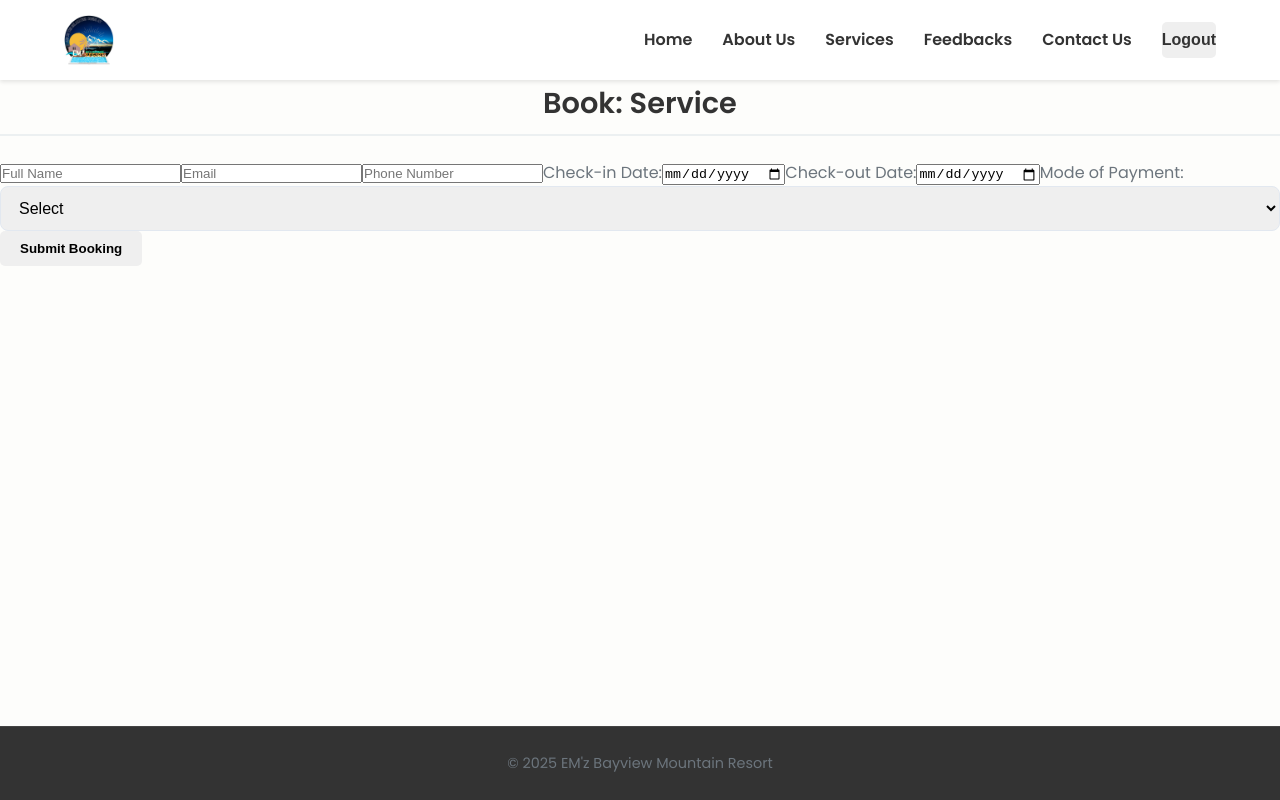
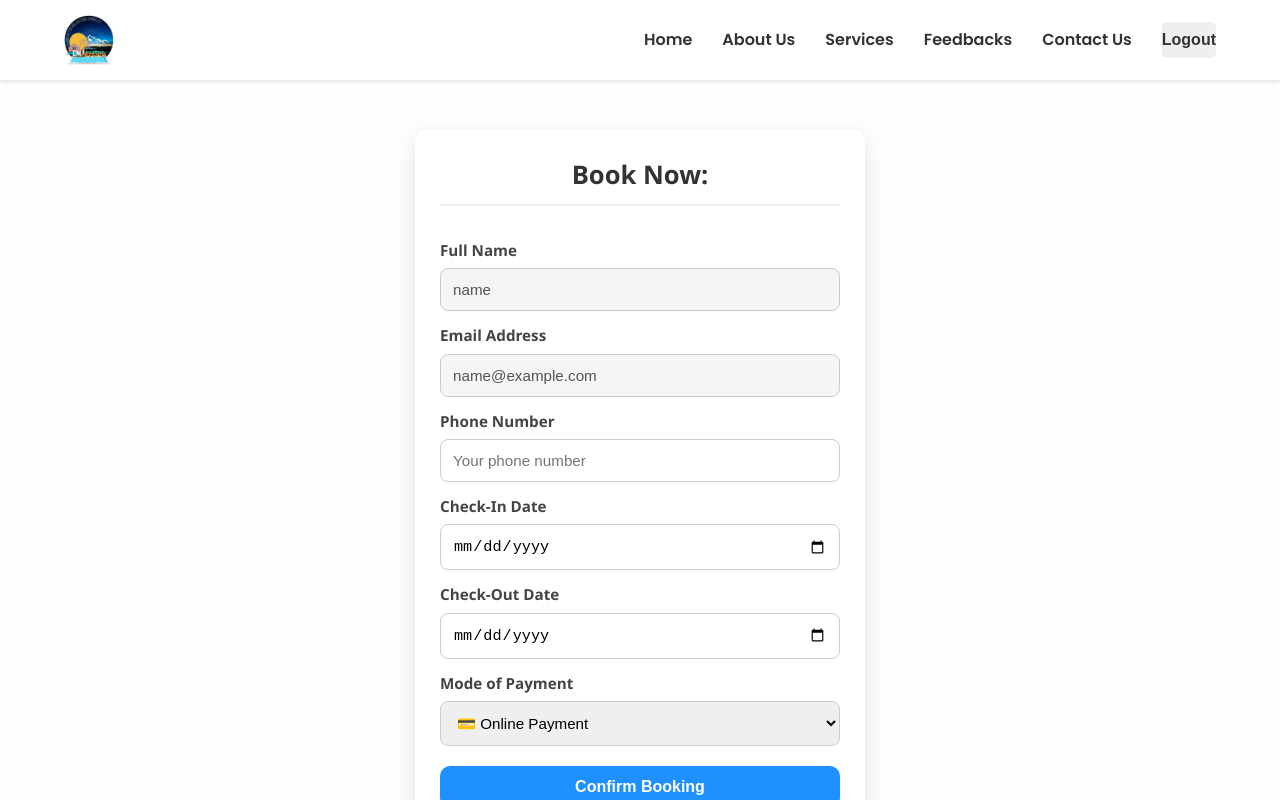
Before and after one commit to Kennyy02/Resort-Management-System, a React (Create React App) app in the folder frontend/: page /booknow in a window 1280 px wide. Built offline with nearby package versions, Linux system fonts and the light colour scheme; no server answers; sample sign-in values are in the browser's storage.

Commit message:
Update booknow.js

```diff
--- a/frontend/src/users/booknow.js
+++ b/frontend/src/users/booknow.js
@@ -1,9 +1,10 @@
 import React, { useState, useEffect } from "react";
-import { useLocation } from "react-router-dom";
-import "./styles/booknow.css";
+import { useLocation, useNavigate } from "react-router-dom";
+import './styles/booknow.css';
 
 const BookNow = () => {
   const location = useLocation();
+  const navigate = useNavigate();
   const { serviceId, serviceName } = location.state || {};
 
   const [formData, setFormData] = useState({
@@ -12,106 +13,161 @@ const BookNow = () => {
     phoneNumber: "",
     checkInDate: "",
     checkOutDate: "",
-    modeOfPayment: "",
-    referenceNumber: "",
+    modeOfPayment: "online",
   });
 
   const [bookedDates, setBookedDates] = useState([]);
   const [message, setMessage] = useState("");
 
-  // --- Fetch booked dates for selected service ---
+  // Auto-fill logged-in user details
   useEffect(() => {
-    if (!serviceId) {
-      console.warn("⚠️ serviceId missing — cannot fetch booked dates");
-      return;
+    const loggedIn = localStorage.getItem("isLoggedIn");
+    const user = JSON.parse(localStorage.getItem("user"));
+
+    if (!loggedIn || !user) {
+      navigate("/login", {
+        state: { from: "/booknow", message: "Please sign in to continue booking." },
+      });
+    } else {
+      // derive a fallback name from email if fullname is missing
+      const fallbackName = user.email ? user.email.split("@")[0] : "";
+
+      setFormData((prev) => ({
+        ...prev,
+        name: user.fullname || fallbackName,
+        email: user.email || "",
+        phoneNumber: user.phone || "",
+      }));
     }
+  }, [navigate]);
 
-    fetch(`https://booking-production-5576.up.railway.app/api/bookings/service/${serviceId}`)
-      .then((res) => {
-        if (!res.ok) throw new Error("Failed to fetch booked dates");
-        return res.json();
-      })
-      .then((data) => setBookedDates(data))
-      .catch((err) => console.error("Error fetching booked dates:", err));
+  // Fetch already booked dates for the service
+  useEffect(() => {
+    if (serviceId) {
+      fetch(`http://localhost:5003/api/bookings/service/${serviceId}`)
+        .then((res) => res.json())
+        .then((data) => setBookedDates(data))
+        .catch((err) => console.error("Error fetching booked dates:", err));
+    }
   }, [serviceId]);
 
-  // --- Handle input changes ---
+  const isDateBooked = (date) => bookedDates.includes(date);
+
   const handleChange = (e) => {
-    setFormData({ ...formData, [e.target.name]: e.target.value });
+    const { name, value } = e.target;
+    setFormData((prev) => ({ ...prev, [name]: value }));
   };
 
-  // --- Submit booking form ---
   const handleSubmit = async (e) => {
     e.preventDefault();
+    setMessage("");
+
+    const user = JSON.parse(localStorage.getItem("user"));
+    if (!user) return navigate("/login");
 
     try {
-      const res = await fetch(`https://booking-production-5576.up.railway.app/api/bookings`, {
+      const bookingData = { userId: user.id, serviceId, serviceName, ...formData };
+      console.log("📤 Submitting booking data:", bookingData);
+
+      const res = await fetch("http://localhost:5003/api/bookings", {
         method: "POST",
         headers: { "Content-Type": "application/json" },
-        body: JSON.stringify({ ...formData, serviceId, serviceName }),
+        body: JSON.stringify(bookingData),
       });
 
       const data = await res.json();
+      setMessage(data.message || data.error);
 
-      if (!res.ok) {
-        setMessage(data.error || "Failed to create booking");
-        return;
-      }
-
-      setMessage("✅ Booking submitted successfully!");
-      setFormData({
-        name: "",
-        email: "",
-        phoneNumber: "",
-        checkInDate: "",
-        checkOutDate: "",
-        modeOfPayment: "",
-        referenceNumber: "",
-      });
-    } catch (error) {
-      console.error("Booking error:", error);
-      setMessage("❌ Failed to submit booking. Please try again.");
+      if (res.ok) setTimeout(() => navigate("/"), 1500);
+    } catch (err) {
+      console.error(err);
+      setMessage("Server error. Please try again.");
     }
   };
 
   return (
-    <div className="booknow-container">
-      <h2>Book: {serviceName || "Service"}</h2>
+    <div className="booking-container">
+      <h2 className="booking-title">Book Now: {serviceName}</h2>
 
-      {message && <p className="message">{message}</p>}
+      <form className="booking-form" onSubmit={handleSubmit}>
+        {/* Name */}
+        <label htmlFor="name">Full Name</label>
+        <input
+          type="text"
+          id="name"
+          name="name"
+          value={formData.name}
+          disabled
+          placeholder="Name will appear here automatically"
+        />
 
-      <form onSubmit={handleSubmit}>
-        <input name="name" placeholder="Full Name" value={formData.name} onChange={handleChange} required />
-        <input name="email" placeholder="Email" value={formData.email} onChange={handleChange} required />
-        <input name="phoneNumber" placeholder="Phone Number" value={formData.phoneNumber} onChange={handleChange} required />
+        {/* Email */}
+        <label htmlFor="email">Email Address</label>
+        <input
+          type="email"
+          id="email"
+          name="email"
+          value={formData.email}
+          disabled
+          placeholder="Your email address"
+        />
 
-        <label>Check-in Date:</label>
-        <input type="date" name="checkInDate" value={formData.checkInDate} onChange={handleChange} required />
+        {/* Phone number */}
+        <label htmlFor="phoneNumber">Phone Number</label>
+        <input
+          type="tel"
+          id="phoneNumber"
+          name="phoneNumber"
+          value={formData.phoneNumber}
+          onChange={handleChange}
+          required
+          placeholder="Your phone number"
+        />
 
-        <label>Check-out Date:</label>
-        <input type="date" name="checkOutDate" value={formData.checkOutDate} onChange={handleChange} required />
+        {/* Check-in date */}
+        <label htmlFor="checkInDate">Check-In Date</label>
+        <input
+          type="date"
+          id="checkInDate"
+          name="checkInDate"
+          value={formData.checkInDate}
+          onChange={handleChange}
+          required
+          min={new Date().toISOString().split("T")[0]}
+        />
+        {isDateBooked(formData.checkInDate) && (
+          <p className="error-text">❌ This date is already booked.</p>
+        )}
 
-        <label>Mode of Payment:</label>
-        <select name="modeOfPayment" value={formData.modeOfPayment} onChange={handleChange} required>
-          <option value="">Select</option>
-          <option value="GCash">GCash</option>
-          <option value="Cash">Cash</option>
+        {/* Check-out date */}
+        <label htmlFor="checkOutDate">Check-Out Date</label>
+        <input
+          type="date"
+          id="checkOutDate"
+          name="checkOutDate"
+          value={formData.checkOutDate}
+          onChange={handleChange}
+          required
+          min={formData.checkInDate || new Date().toISOString().split("T")[0]}
+        />
+
+        {/* Mode of payment */}
+        <label>Mode of Payment</label>
+        <select
+          name="modeOfPayment"
+          value={formData.modeOfPayment}
+          onChange={handleChange}
+        >
+          <option value="online">💳 Online Payment</option>
+          <option value="onsite">🏠 Pay Onsite</option>
         </select>
 
-        {formData.modeOfPayment === "GCash" && (
-          <div className="gcash-section">
-            <p>Send payment to GCash number: <strong>09XXXXXXXXX</strong></p>
-            <input
-              name="referenceNumber"
-              placeholder="Enter GCash Reference Number"
-              value={formData.referenceNumber}
-              onChange={handleChange}
-              required
-            />
-          </div>
-        )}
+        {/* Submit button */}
+        <button type="submit" className="btn-primary">
+          Confirm Booking
+        </button>
 
-        <button type="submit">Submit Booking</button>
+        {message && <p className="booking-message">{message}</p>}
       </form>
     </div>
   );
```
